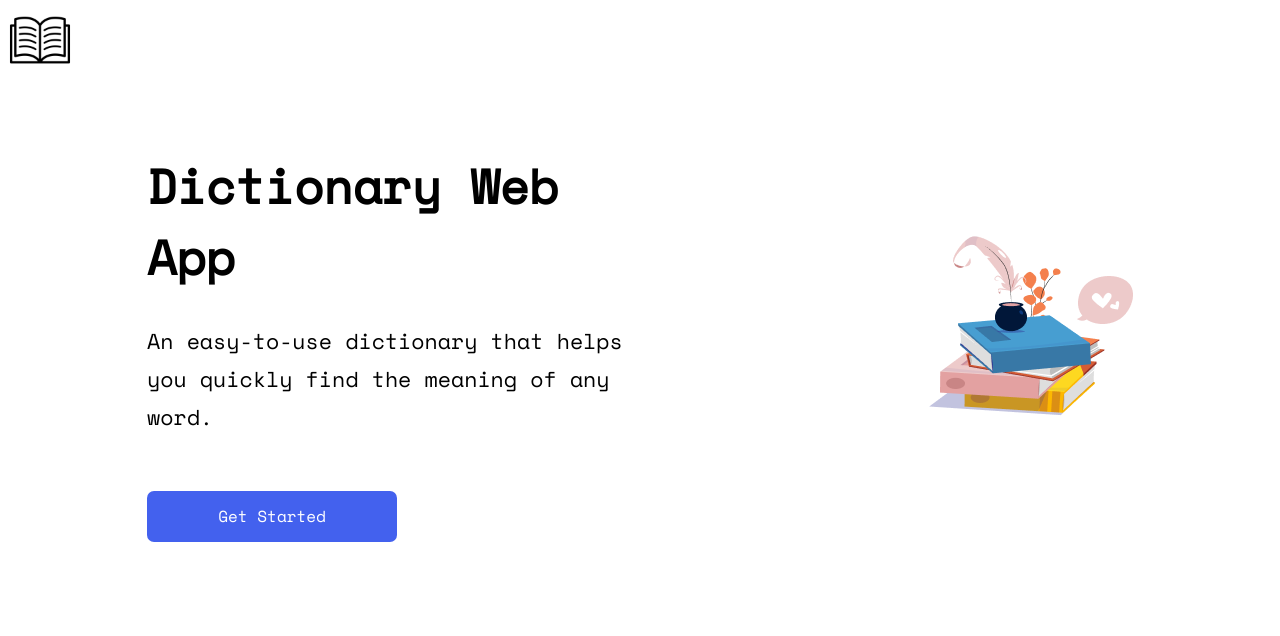
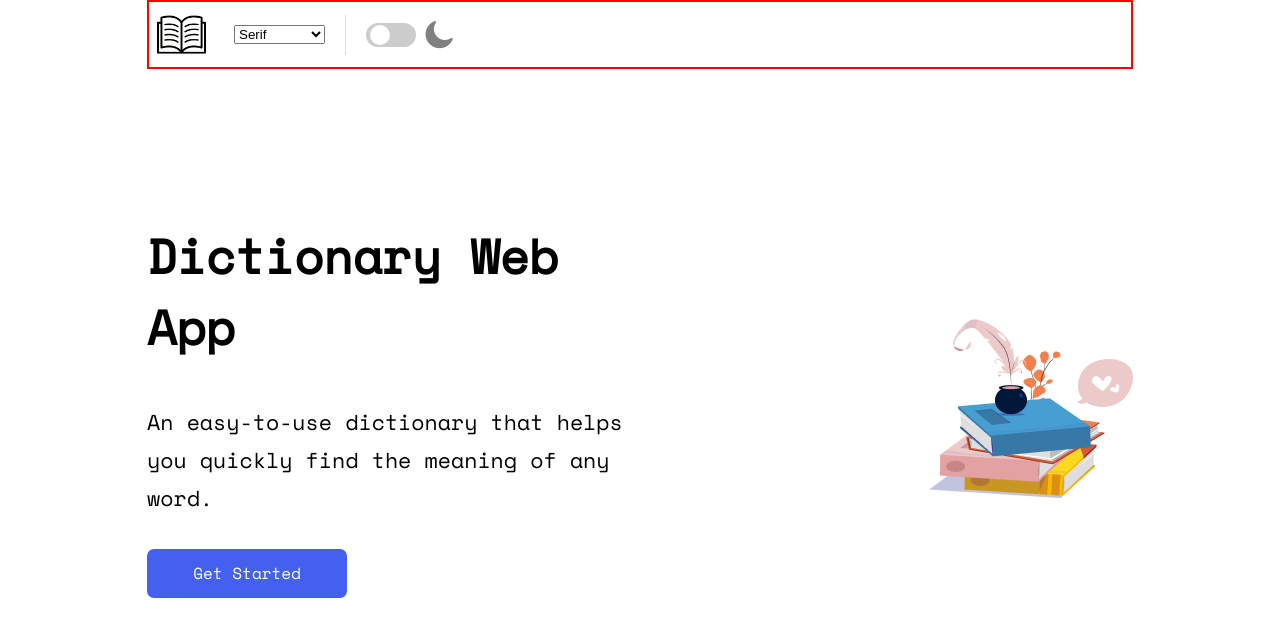
Before and after one commit to GabrielVal0911/DictionaryWebApp, a website: page src/index.html in a window 1280 px wide. Drawn offline with Linux system fonts and the light colour scheme.

Commit message:
Refactor index.html layout, add dark mode toggle switch

```diff
--- a/src/index.html
+++ b/src/index.html
@@ -5,15 +5,40 @@
     <meta name="viewport" content="width=device-width, initial-scale=1.0" />
     <link rel="icon" type="image/jpg" href="./img/logo-browser.jpg" />
     <title>Dictionary Web App</title>
+
+    <!-- font awesome -->
+    <link
+      rel="stylesheet"
+      href="https://cdnjs.cloudflare.com/ajax/libs/font-awesome/6.7.2/css/all.min.css"
+    />
+
+    <!-- css links -->
     <link rel="stylesheet" href="css/style.css" />
     <link rel="stylesheet" href="css/navbar.css" />
     <link rel="stylesheet" href="css/intro-page.css" />
   </head>
   <body>
-    <nav>
+    <nav class="navbar">
       <img src="./img/logo-navbar.jpg" alt="an open book" class="nav-logo" />
+      <!-- make this dropdownmenu -->
+      <select name="fonts" id="font-select" class="font-select">
+        <option value="serif">Serif</option>
+        <option value="sans-serif">Sans Serif</option>
+        <option value="monospace">Monospace</option>
+      </select>
+      <div class="vertical-line"></div>
+      <div class="nav-toggle-switch">
+        <label class="toggle-switch">
+          <input type="checkbox" />
+          <span class="slider"></span>
+        </label>
+        <i
+          class="fa-solid fa-moon fa-rotate-by fa-2xl"
+          style="color: gray; --fa-rotate-angle: -25deg"
+        ></i>
+      </div>
     </nav>
-    <main class="main">
+    <main class="intro-main">
       <section class="container">
         <h1 class="intro-title">Dictionary Web App</h1>
         <p class="intro-description">
--- a/src/scss/intro-page.scss
+++ b/src/scss/intro-page.scss
@@ -2,20 +2,18 @@
 
 .container {
   display: grid;
-  margin-top: 2.5em;
+  grid-template-rows: repeat(4, auto);
+  height: 85vh;
   grid-template-areas:
     "title"
     "description"
     "introImg"
     "button";
 
-  .intro-description,
-  .intro-img {
-    margin-bottom: 2.5em;
-  }
-
   .intro-title {
     grid-area: title;
+    align-self: end;
+    font-size: 1.75rem;
     margin-bottom: 0.65em;
   }
 
@@ -35,21 +33,25 @@
   cursor: pointer;
   background-color: colors.$button-color;
   color: white;
-  padding: 0.65em 0;
+  padding: 0.55em 0;
   text-align: center;
   border-radius: 7px;
   grid-area: button;
+  align-self: center;
 }
 
 // media query
 
 @media (min-width: 470px) {
   .container {
+    grid-template-rows: minmax(75px, 200px) repeat(3, auto) minmax(75px, 200px);
     grid-template-areas:
+      ". ."
       "title introImg"
       "description introImg"
-      "button introImg";
-    gap: 0 1em;
+      "button introImg"
+      ". .";
+    gap: 0.7em 1em;
 
     .intro-img {
       align-self: center;
@@ -57,7 +59,8 @@
     }
 
     .button-getStarted {
-      max-width: 250px;
+      max-width: 200px;
+      margin-top: 1.25em;
     }
   }
 }
@@ -65,10 +68,6 @@
 @media (min-width: 740px) {
   .container {
     grid-template-columns: 1fr 1fr;
-    max-width: 1050px;
-    margin-left: auto;
-    margin-right: auto;
-  }
 
     .intro-title {
       font-size: 3rem;
@@ -79,6 +78,7 @@
     }
 
     .button-getStarted {
-    padding: 0.85em 0;
+      padding: 0.8em 0;
     }
   }
+}
--- a/src/scss/navbar.scss
+++ b/src/scss/navbar.scss
@@ -1,3 +1,63 @@
+.navbar {
+  border: 2px solid red;
+  display: flex;
+  align-items: center;
+  gap: 1.25em;
+}
+
 .nav-logo {
-  width: 80px;
+  width: 65px;
 }
+
+.vertical-line {
+  width: 1px;
+  background-color: #dcdcdc;
+  height: 40px;
+}
+
+/* Toggle siwtch */
+
+.toggle-switch {
+  position: relative;
+  display: inline-block;
+  width: 50px;
+  height: 24px;
+
+  // hide default checkbox
+
+  input {
+    opacity: 0;
+    width: 0;
+    height: 0;
+  }
+
+  .slider {
+    position: absolute;
+    cursor: pointer;
+    background-color: #ccc;
+    border-radius: 24px;
+    width: 100%;
+    height: 100%;
+    transition: background-color 0.3s;
+  }
+
+  .slider::before {
+    content: "";
+    position: absolute;
+    height: 20px;
+    width: 20px;
+    left: 4px;
+    bottom: 2px;
+    background-color: white;
+    border-radius: 50%;
+    transition: transform 0.3s;
+  }
+
+  input:checked + .slider {
+    background-color: #4caf50;
+  }
+
+  input:checked + .slider::before {
+    transform: translateX(26px);
+  }
+}
--- a/src/scss/style.scss
+++ b/src/scss/style.scss
@@ -14,8 +14,8 @@
 body {
   font-family: "MonoSpace", sans-serif;
   font-size: 16px;
+  max-width: 1050px;
+  margin-left: auto;
+  margin-right: auto;
+  padding: 0 2em;
 }
-
-.container {
-  padding: 1.5em 2em;
-}
```
Also changed, not shown: src/css/intro-page.css, src/css/navbar.css, src/css/style.css, 3 other files. Lines whose indentation alone changed are shown as unchanged.
